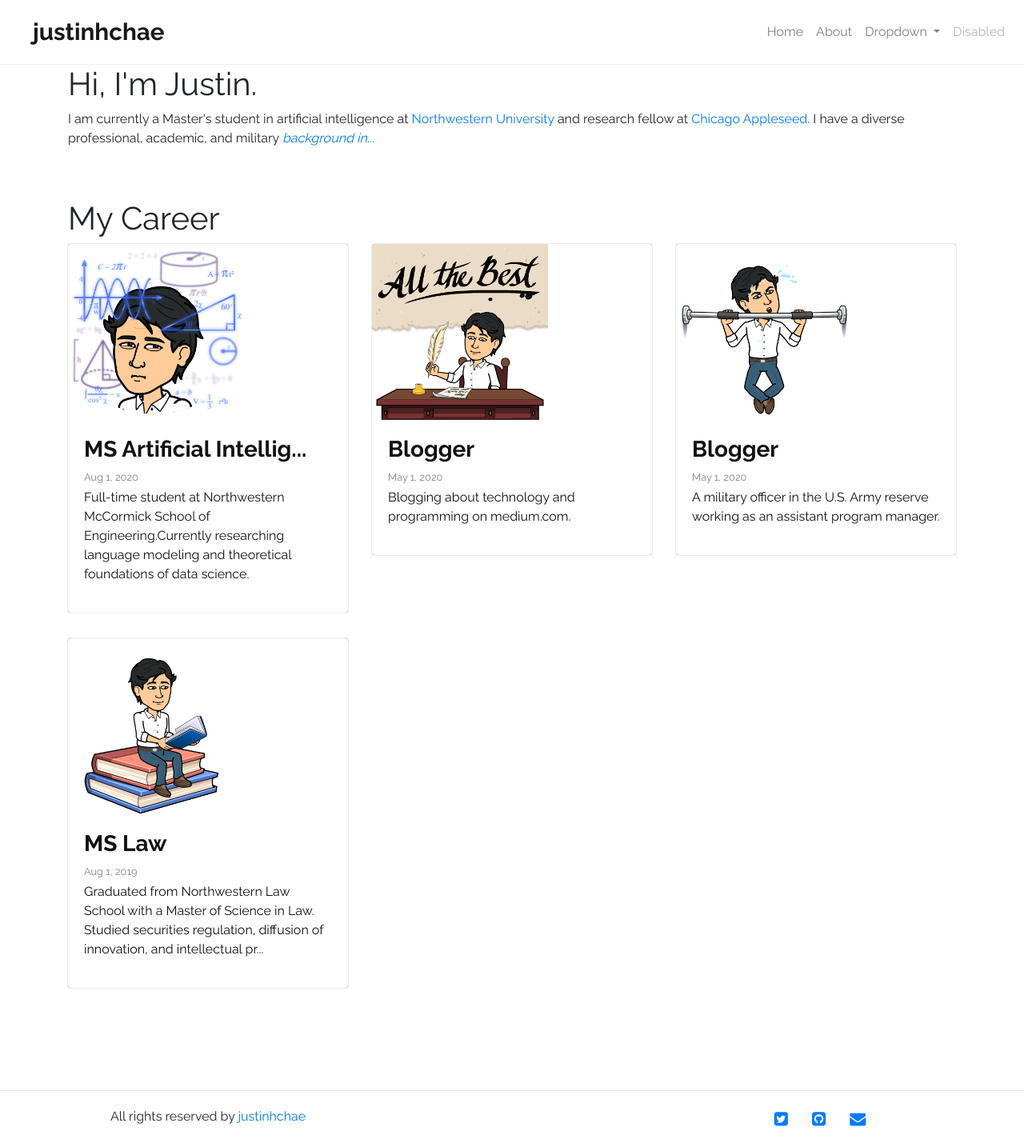
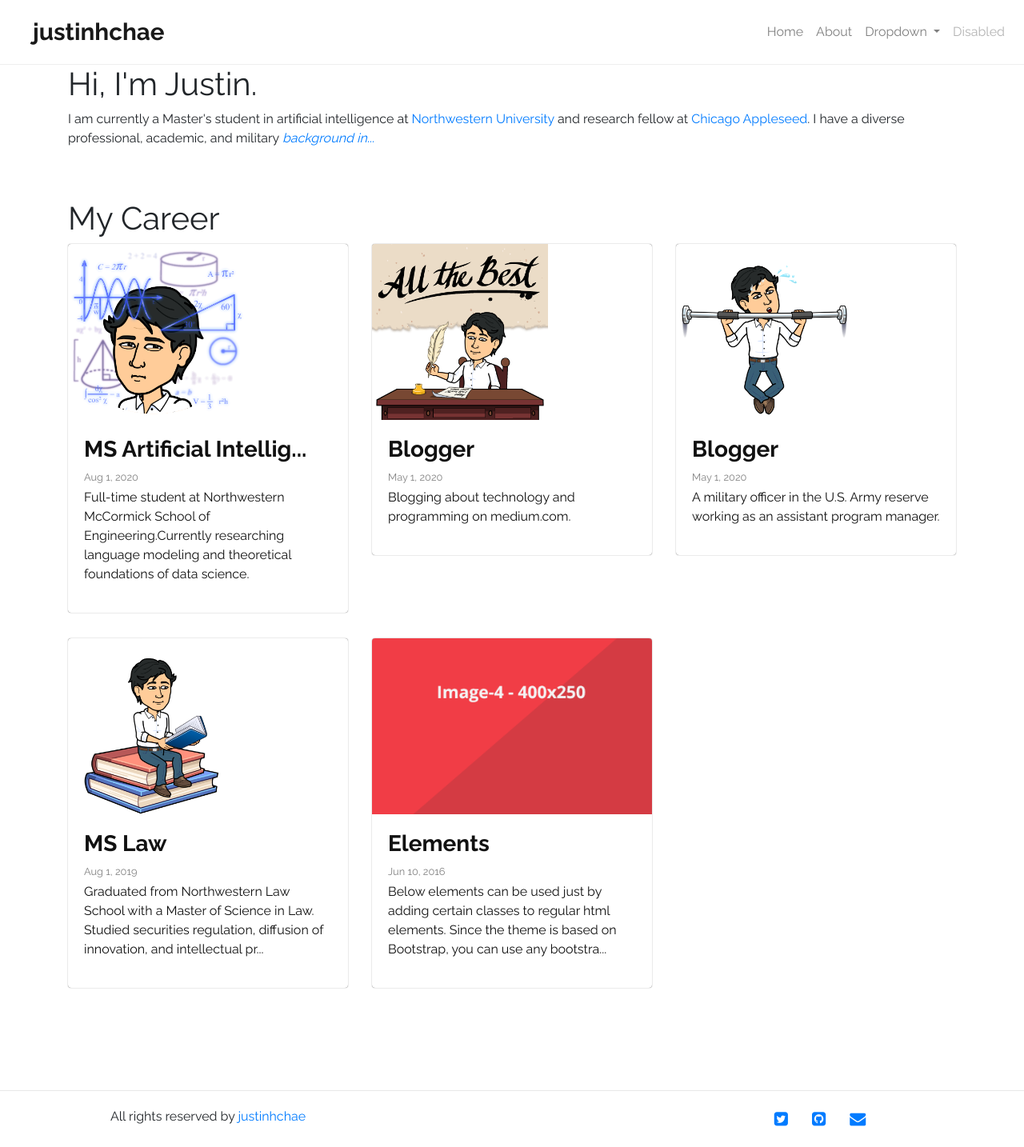
Before and after one commit to justinhchae/justinhchae.github.io, a Jekyll site: the page built from index.html, in a window 1280 px wide. Shown: the whole page at 80% size. Built offline with Jekyll 4.4.1, drawn with Linux system fonts in a browser that asks for light colours; the list of posts is cut into pages by our own code.

Commit message:
edit nav

```diff
--- a/_includes/navigation.html
+++ b/_includes/navigation.html
@@ -35,8 +35,8 @@
           Dropdown
         </a>
         <div class="dropdown-menu" aria-labelledby="navbarDropdown">
-          <a class="dropdown-item" href="#">Action</a>
-          <a class="dropdown-item" href="#">Another action</a>
+          <a class="dropdown-item" href="#">TBD1</a>
+          <a class="dropdown-item" href="#">TBD2</a>
           <div class="dropdown-divider"></div>
         </div>
       </li>
--- /dev/null
+++ b/_posts/2016-06-10-elements.markdown
@@ -0,0 +1,287 @@
+---
+layout: post
+title:  "Elements"
+categories: jekyll update
+image: /images/image-4.png
+---
+Below elements can be used just by adding certain classes to regular html elements. Since the theme is based on Bootstrap, you can use any bootstrap class in this theme.
+
+## Buttons
+
+<a href="#" class="btn btn-default">Default</a>
+<a href="#" class="btn btn-primary">Primary</a>
+<a href="#" class="btn btn-success">Success</a>
+<a href="#" class="btn btn-info">Info</a>
+<a href="#" class="btn btn-warning">Warning</a>
+<a href="#" class="btn btn-danger">Danger</a>
+<a href="#" class="btn btn-link">Link</a>
+<br /><br />
+<a href="#" class="btn btn-primary btn-lg">Large button</a>
+<a href="#" class="btn btn-primary">Default button</a>
+<a href="#" class="btn btn-primary btn-sm">Small button</a>
+
+{% highlight html %}
+<a href="#" class="btn btn-default">Default</a>
+<a href="#" class="btn btn-primary">Primary</a>
+<a href="#" class="btn btn-success">Success</a>
+<a href="#" class="btn btn-info">Info</a>
+<a href="#" class="btn btn-warning">Warning</a>
+<a href="#" class="btn btn-danger">Danger</a>
+<a href="#" class="btn btn-link">Link</a>
+
+<a href="#" class="btn btn-primary btn-lg">Large button</a>
+<a href="#" class="btn btn-primary">Default button</a>
+<a href="#" class="btn btn-primary btn-sm">Small button</a>
+{% endhighlight %}
+
+
+## Typo
+
+### Heading
+
+<h1>Heading 1</h1>
+<h2>Heading 2</h2>
+<h3>Heading 3</h3>
+<h4>Heading 4</h4>
+<h5>Heading 5</h5>
+<h6>Heading 6</h6>
+
+{% highlight html %}
+<h1>Heading 1</h1>
+<h2>Heading 2</h2>
+<h3>Heading 3</h3>
+<h4>Heading 4</h4>
+<h5>Heading 5</h5>
+<h6>Heading 6</h6>
+{% endhighlight %}
+
+### Blockquote
+<blockquote>
+  <p>Lorem ipsum dolor sit amet, consectetur adipiscing elit. Integer posuere erat a ante.</p>
+  <small>Someone famous in <cite title="Source Title">Source Title</cite></small>
+</blockquote>
+
+{% highlight html %}
+<blockquote>
+  <p>Lorem ipsum dolor sit amet, consectetur adipiscing elit. Integer posuere erat a ante.</p>
+  <small>Someone famous in <cite title="Source Title">Source Title</cite></small>
+</blockquote>
+{% endhighlight %}
+
+
+## Table
+
+| Tables   |      Are      |  Cool |
+|----------|:-------------:|------:|
+| col 1 is |  left-aligned | $1600 |
+| col 2 is |    centered   |   $12 |
+| col 3 is | right-aligned |    $1 |
+{: .table .table-striped .table-hover}
+
+{% highlight markdown %}
+| Tables   |      Are      |  Cool |
+|----------|:-------------:|------:|
+| col 1 is |  left-aligned | $1600 |
+| col 2 is |    centered   |   $12 |
+| col 3 is | right-aligned |    $1 |
+{: .table .table-striped .table-hover}
+{% endhighlight %}
+
+<div class="mt20"></div>
+
+## Indicators
+
+
+<div class="alert alert-dismissible alert-warning">
+  <button type="button" class="close" data-dismiss="alert">&times;</button>
+  <h4>Warning!</h4>
+  <p>Best check yo self, you're not looking too good. Nulla vitae elit libero, a pharetra augue. Praesent commodo cursus magna, <a href="#" class="alert-link">vel scelerisque nisl consectetur et</a>.</p>
+</div>
+
+{% highlight html %}
+<div class="alert alert-dismissible alert-warning">
+  <button type="button" class="close" data-dismiss="alert">&times;</button>
+  <h4>Warning!</h4>
+  <p>Best check yo self, you're not looking too good. Nulla vitae elit libero, a pharetra augue. Praesent commodo cursus magna, <a href="#" class="alert-link">vel scelerisque nisl consectetur et</a>.</p>
+</div>
+{% endhighlight %}
+
+
+<div class="row">
+    <div class="col-md-4">
+        <div class="alert alert-dismissible alert-danger">
+          <button type="button" class="close" data-dismiss="alert">&times;</button>
+          <strong>Oh snap!</strong> <a href="#" class="alert-link">Change a few things up</a> and try submitting again.
+          </div>
+    </div>
+
+
+
+   <div class="col-md-4">
+        <div class="alert alert-dismissible alert-success">
+          <button type="button" class="close" data-dismiss="alert">&times;</button>
+          <strong>Well done!</strong> You successfully read <a href="#" class="alert-link">this important alert message</a>.
+        </div>
+    </div>
+
+
+
+   <div class="col-md-4">
+        <div class="alert alert-dismissible alert-info">
+          <button type="button" class="close" data-dismiss="alert">&times;</button>
+          <strong>Heads up!</strong> This <a href="#" class="alert-link">alert needs your attention</a>, but it's not super important.
+        </div>
+    </div>
+</div>
+
+
+<div class="row">
+    <div class="col-md-4">
+       {% highlight html %}
+        <div class="alert alert-dismissible alert-danger">
+          <button type="button" class="close" data-dismiss="alert">&times;</button>
+          <strong>Oh snap!</strong> <a href="#" class="alert-link">Change a few things up</a> and try submitting again.
+          </div>
+          {% endhighlight %}
+    </div>
+
+
+
+   <div class="col-md-4">
+       {% highlight html %}
+        <div class="alert alert-dismissible alert-success">
+          <button type="button" class="close" data-dismiss="alert">&times;</button>
+          <strong>Well done!</strong> You successfully read <a href="#" class="alert-link">this important alert message</a>.
+        </div>
+        {% endhighlight %}
+    </div>
+
+
+
+   <div class="col-md-4">
+       {% highlight html %}
+        <div class="alert alert-dismissible alert-info">
+          <button type="button" class="close" data-dismiss="alert">&times;</button>
+          <strong>Heads up!</strong> This <a href="#" class="alert-link">alert needs your attention</a>, but it's not super important.
+        </div>
+        {% endhighlight %}
+    </div>
+</div>
+
+## Labels
+
+<span class="label label-default">Default</span>
+<span class="label label-primary">Primary</span>
+<span class="label label-success">Success</span>
+<span class="label label-warning">Warning</span>
+<span class="label label-danger">Danger</span>
+<span class="label label-info">Info</span>
+
+{% highlight html %}
+<span class="label label-default">Default</span>
+<span class="label label-primary">Primary</span>
+<span class="label label-success">Success</span>
+<span class="label label-warning">Warning</span>
+<span class="label label-danger">Danger</span>
+<span class="label label-info">Info</span>
+{% endhighlight %}
+
+
+## Jumbotron
+
+<div class="jumbotron">
+  <h1>Jumbotron</h1>
+  <p>This is a simple hero unit, a simple jumbotron-style component for calling extra attention to featured content or information.</p>
+  <p><a class="btn btn-primary btn-lg">Learn more</a></p>
+</div>
+
+{% highlight html %}
+<div class="jumbotron">
+  <h1>Jumbotron</h1>
+  <p>This is a simple hero unit, a simple jumbotron-style component for calling extra attention to featured content or information.</p>
+  <p><a class="btn btn-primary btn-lg">Learn more</a></p>
+</div>
+{% endhighlight %}
+
+## Panels
+
+<div class="row">
+    <div class="col-md-4">
+        <div class="panel panel-primary">
+          <div class="panel-heading">
+            <h3 class="panel-title">Panel primary</h3>
+          </div>
+          <div class="panel-body">
+            Panel content
+          </div>
+        </div>
+    </div>
+
+
+
+   <div class="col-md-4">
+        <div class="panel panel-success">
+          <div class="panel-heading">
+            <h3 class="panel-title">Panel success</h3>
+          </div>
+          <div class="panel-body">
+            Panel content
+          </div>
+        </div>
+    </div>
+
+
+
+   <div class="col-md-4">
+        <div class="panel panel-warning">
+          <div class="panel-heading">
+            <h3 class="panel-title">Panel warning</h3>
+          </div>
+          <div class="panel-body">
+            Panel content
+          </div>
+        </div>
+    </div>
+</div>
+
+<div class="row">
+    <div class="col-md-4">
+        <div class="panel panel-danger">
+          <div class="panel-heading">
+            <h3 class="panel-title">Panel danger</h3>
+          </div>
+          <div class="panel-body">
+            Panel content
+          </div>
+        </div>
+    </div>
+
+
+
+   <div class="col-md-4">
+        <div class="panel panel-info">
+          <div class="panel-heading">
+            <h3 class="panel-title">Panel info</h3>
+          </div>
+          <div class="panel-body">
+            Panel content
+          </div>
+        </div>
+    </div>
+
+   <div class="col-md-4">
+    </div>
+</div>
+
+{% highlight html %}
+<div class="panel panel-primary">
+    <div class="panel-heading">
+    <h3 class="panel-title">Panel primary</h3>
+    </div>
+    <div class="panel-body">
+    Panel content
+    </div>
+</div>
+{% endhighlight %}
+
+Change class ``panel-primary`` to ``panel-warning``, ``panel-success`` and so on to get other panels.
```
